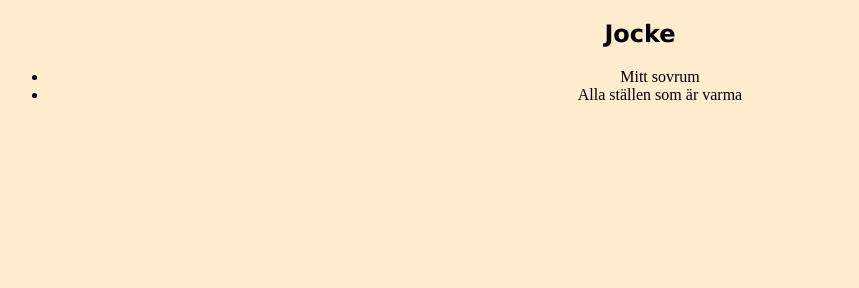
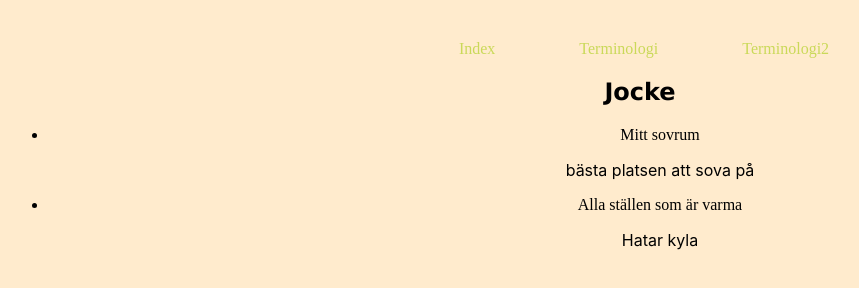
Before and after one commit to AyuBall/Projekt-Vsc, a plain HTML site: page html/favoritplatser_jocke.html in a window 1280 px wide. Shown: the whole page, without its empty margins (0-859 px from the left). Drawn offline with Linux system fonts and the light colour scheme.

Commit message:
la till mer info om faoritplatser, samt navbar

```diff
--- a/html/favoritplatser_jocke.html
+++ b/html/favoritplatser_jocke.html
@@ -8,11 +8,20 @@
     <title>Jocke</title>
 </head>
 <body>
+    <nav>
+        <ul>
+            <li><a href="../index.html">Index</a></li>
+            <li><a href="../html/terms.html">Terminologi</a></li>
+            <li><a href="../html/repository.html">Terminologi2</a></li>
+        </ul>
+    </nav>
     <article>
         <h2>Jocke</h2>
         <ul>
             <li>Mitt sovrum</li>
+            <p>bästa platsen att sova på</p>
             <li>Alla ställen som är varma</li>
+            <p>Hatar kyla</p>
         </ul>
     </article>
 </body>
```
